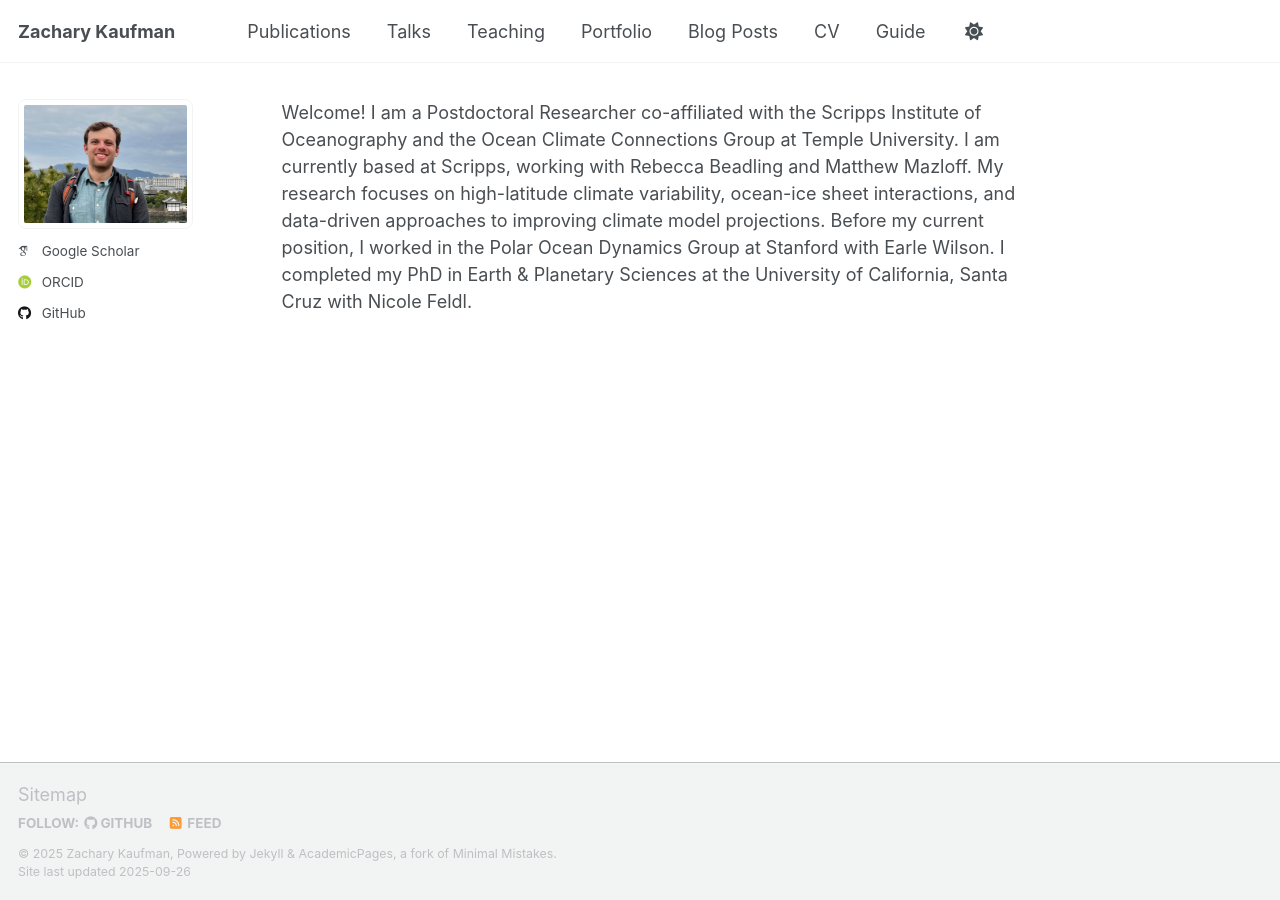
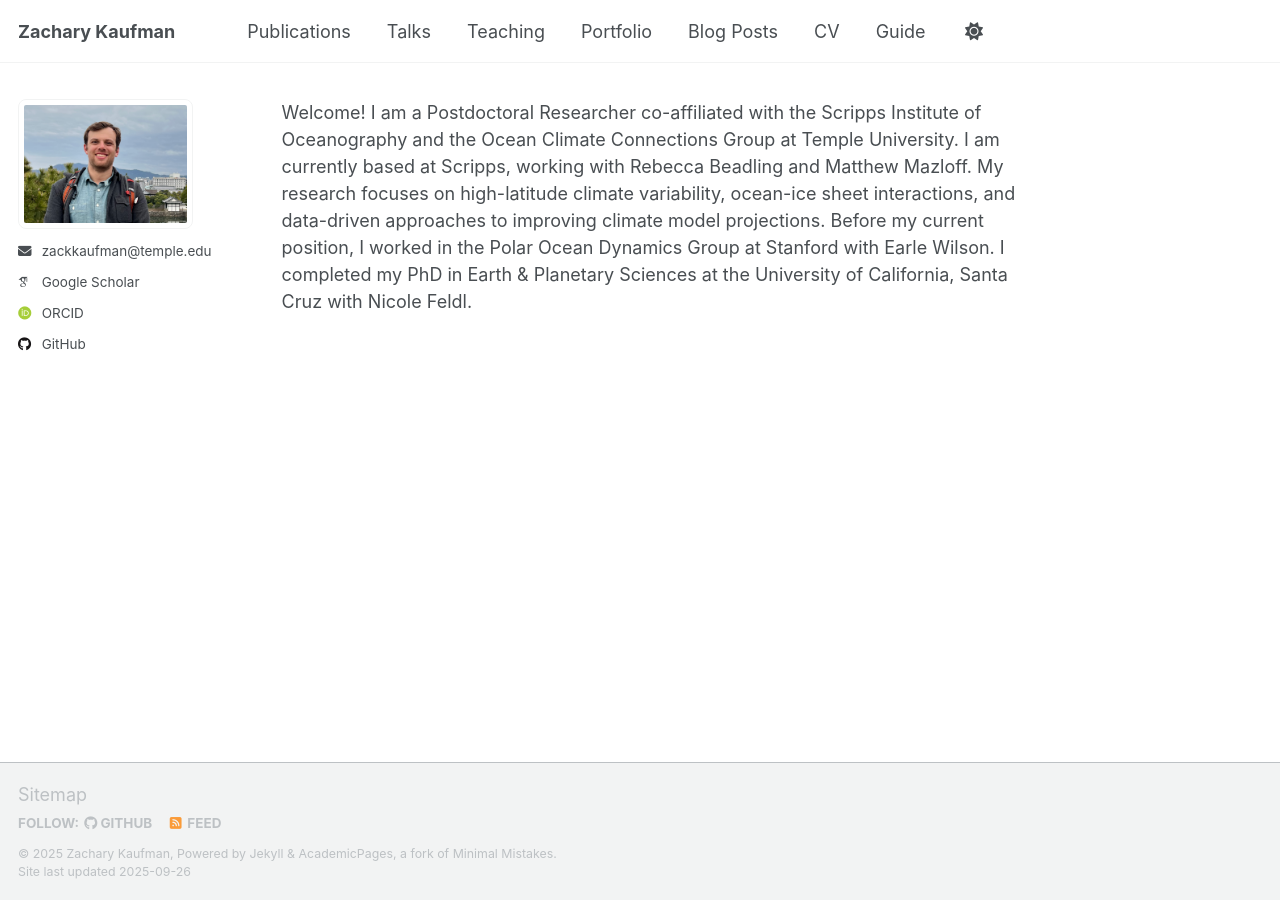
Before and after one commit to ZackKaufman/ZackKaufman.github.io, a Jekyll site: the page built from _pages/about.md, in a window 1280 px wide. Built offline with Jekyll 4.4.1, drawn with Linux system fonts in a browser that asks for light colours; some web fonts are replaced; a script that is not in the unit is left out; part of the change alters nothing that is shown.

Commit message:
revert config.yml change, edit author-profile.html instead

```diff
--- a/_config.yml
+++ b/_config.yml
@@ -30,12 +30,7 @@ author:
   location         : #"Earth"
   employer         : #"Red Brick University"
   uri              : # URL
-  email            :   # ← leave this blank or delete to avoid duplication
-
-  links:
-    - label: "zackkaufman@temple.edu"          # ← TEXT that will display
-      icon: "fas fa-fw fa-envelope-square"
-      url: "mailto:zackkaufman@temple.edu"     # ←
+  email            : "zackkaufman@temple.edu"
 
   # Academic websites
   academia         : # URL
--- a/_includes/author-profile.html
+++ b/_includes/author-profile.html
@@ -34,7 +34,7 @@
         <li><a href="{{ author.uri }}"><i class="fas fa-fw fa-link icon-pad-right" aria-hidden="true"></i>{{ site.data.ui-text[site.locale].website_label | default: "Website" }}</a></li>
       {% endif %}
       {% if author.email %}
-        <li><a href="mailto:{{ author.email }}"><i class="fas fa-fw fa-envelope icon-pad-right" aria-hidden="true"></i>{{ site.data.ui-text[site.locale].email_label | default: "Email" }}</a></li>
+        <li><a href="mailto:{{ author.email }}"><i class="fas fa-fw fa-envelope icon-pad-right" aria-hidden="true"></i>{{ author.email }}</a></li>
       {% endif %}
 
       <!-- Font Awesome and Academicons icons / Academic websites -->
```
